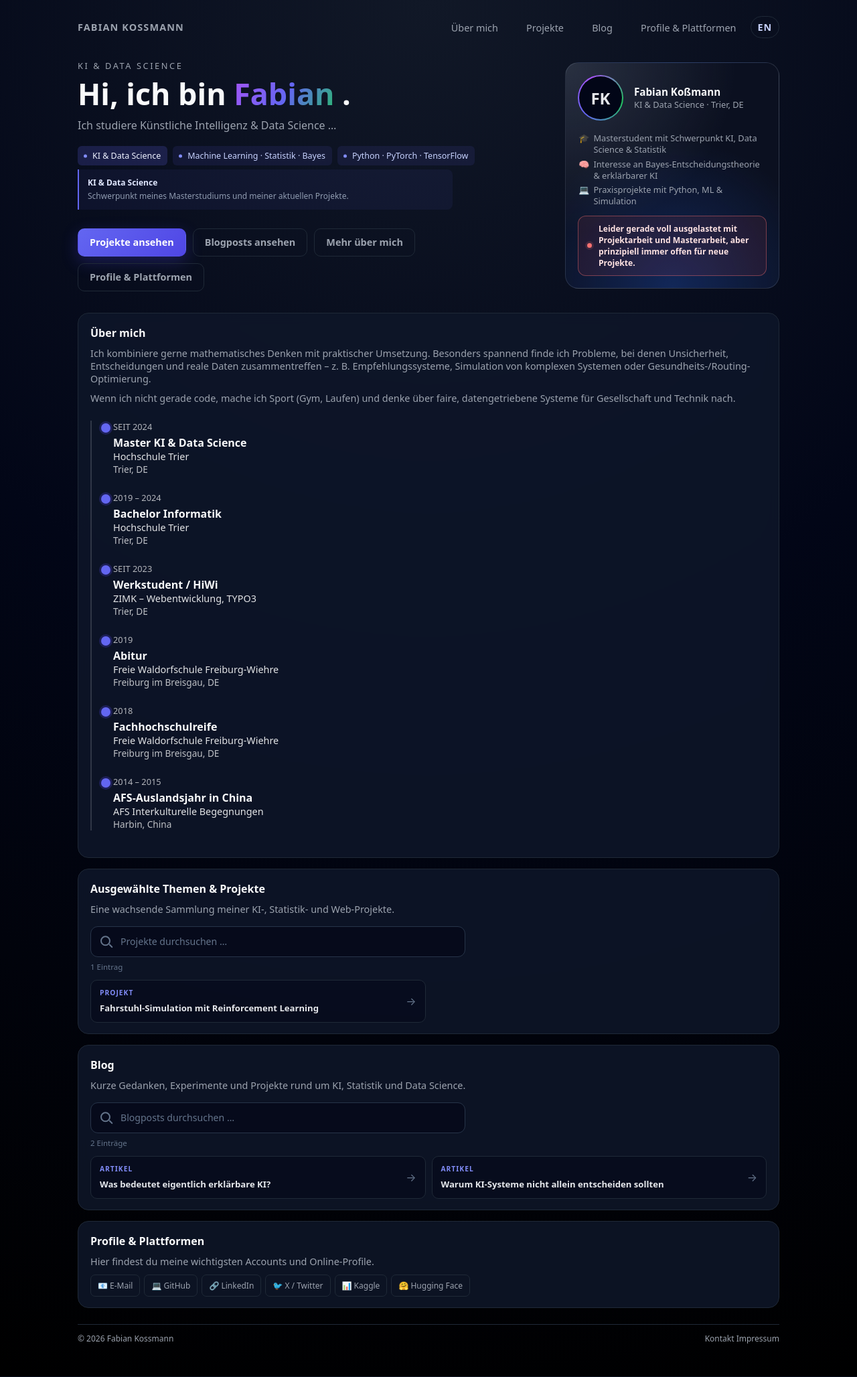
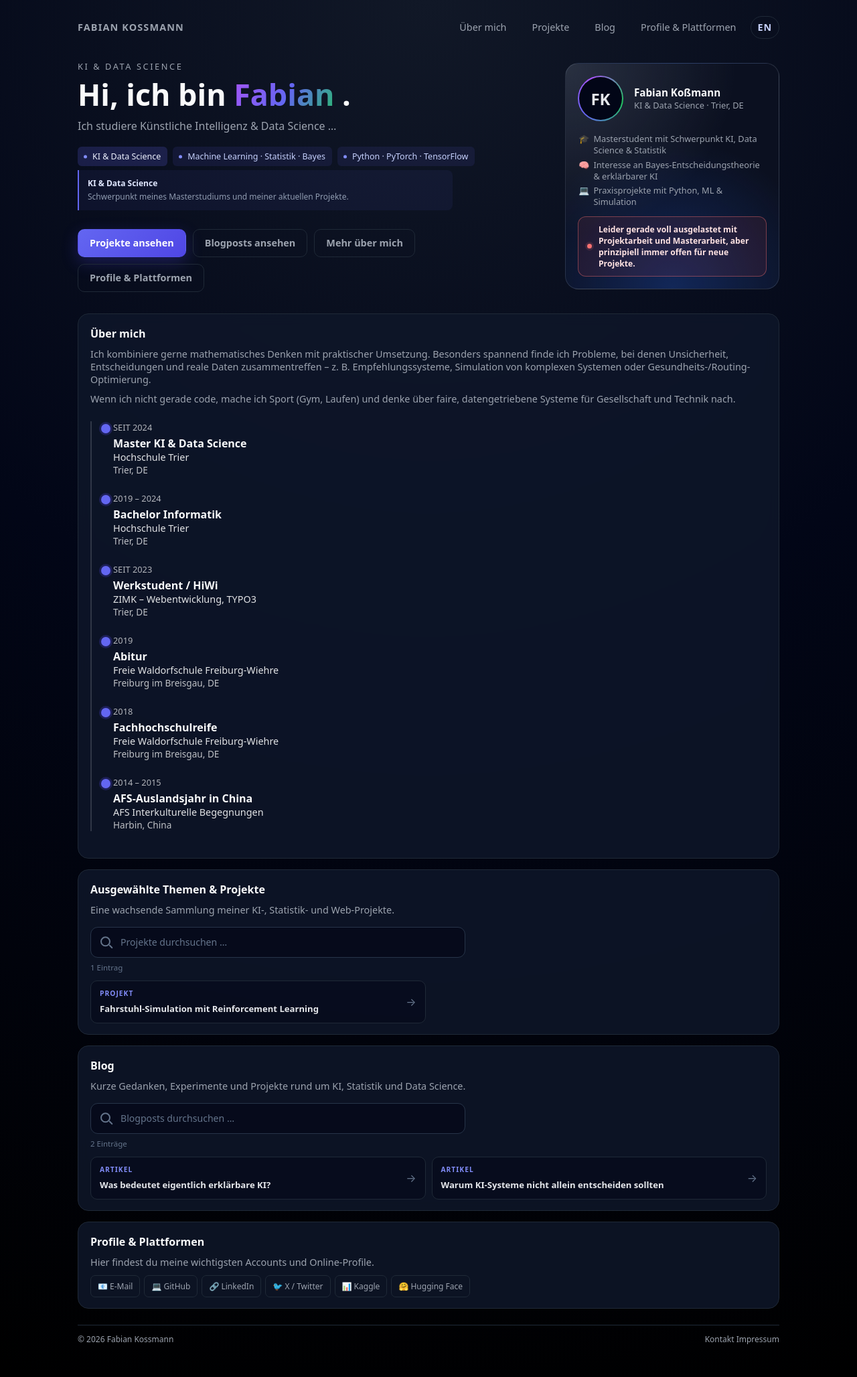
Before and after one commit to kossmanf/fabians-website, a Jekyll site: the page built from index.md, in a window 1280 px wide. Shown: the whole page at 67% size. Built offline with Jekyll 4.4.1, drawn with Linux system fonts in a browser that asks for light colours.

Commit message:
changed nav style

```diff
--- a/assets/css/style.css
+++ b/assets/css/style.css
@@ -35,20 +35,30 @@
 }
 
 header nav {
+  display: flex;
+  align-items: center;
   margin-left: auto;
 }
 
 .logo {
+  display: flex;
+  align-items: center;
+  min-height: 34px;
   font-weight: 700;
   letter-spacing: 0.08em;
   font-size: 0.9rem;
+  line-height: 20px;
   text-transform: uppercase;
   color: var(--muted);
 }
 
 nav a {
+  display: inline-flex;
+  align-items: center;
+  min-height: 34px;
   margin-left: 16px;
   font-size: 0.9rem;
+  line-height: 20px;
   text-decoration: none;
   color: var(--muted);
   padding: 6px 10px;
@@ -80,7 +90,7 @@
   border: 1px solid var(--border);
   border-radius: 999px;
   font-size: 0.9rem;
-  line-height: normal;
+  line-height: 20px;
   text-decoration: none;
   color: #c7d2fe;
   font-weight: 700;
```
